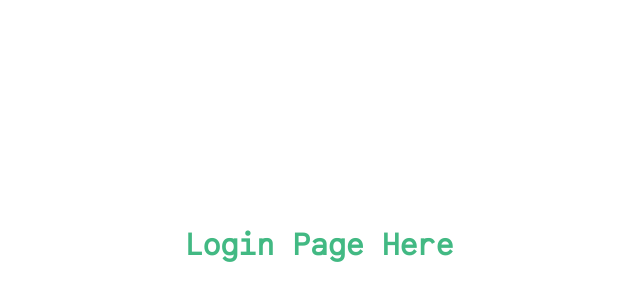
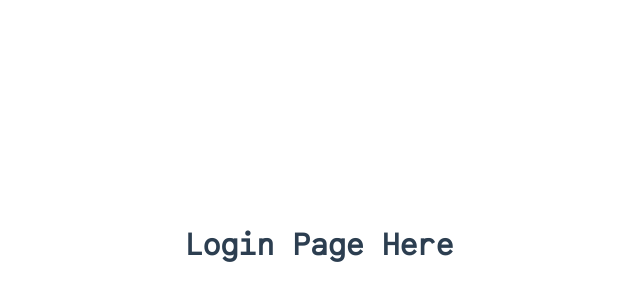
Before and after one commit to 14000605/wiz-website, a Vue app in the folder cheese-wizards-webapp/: page /#/ in a window 1280 px wide. Shown: the part 114-414 px from the top of the page, without its empty margins (321-961 px from the left). Built offline with nearby package versions, Linux system fonts and the light colour scheme.

Commit message:
Got rid of eslint

```diff
--- a/cheese-wizards-webapp/src/components/Login.vue
+++ b/cheese-wizards-webapp/src/components/Login.vue
@@ -6,21 +6,18 @@
 
 <script>
 export default {
-  data () {
+  data() {
     return {
       // note: changing this line won't causes changes
       // with hot-reload because the reloaded component
       // preserves its current state and we are modifying
       // its initial state.
-      msg: 'Login Page Here'
-    }
+      msg: "Login Page Here"
+    };
   }
-}
+};
 </script>
 
 <!-- Add "scoped" attribute to limit CSS to this component only -->
 <style scoped>
-h1 {
-  color: #42b983;
-}
 </style>
```
Also changed, not shown: cheese-wizards-webapp/package.json (+0 -9 lines), cheese-wizards-webapp/.eslintrc.js (deleted), 2 other files (tests, documents, lock files or other folders).
